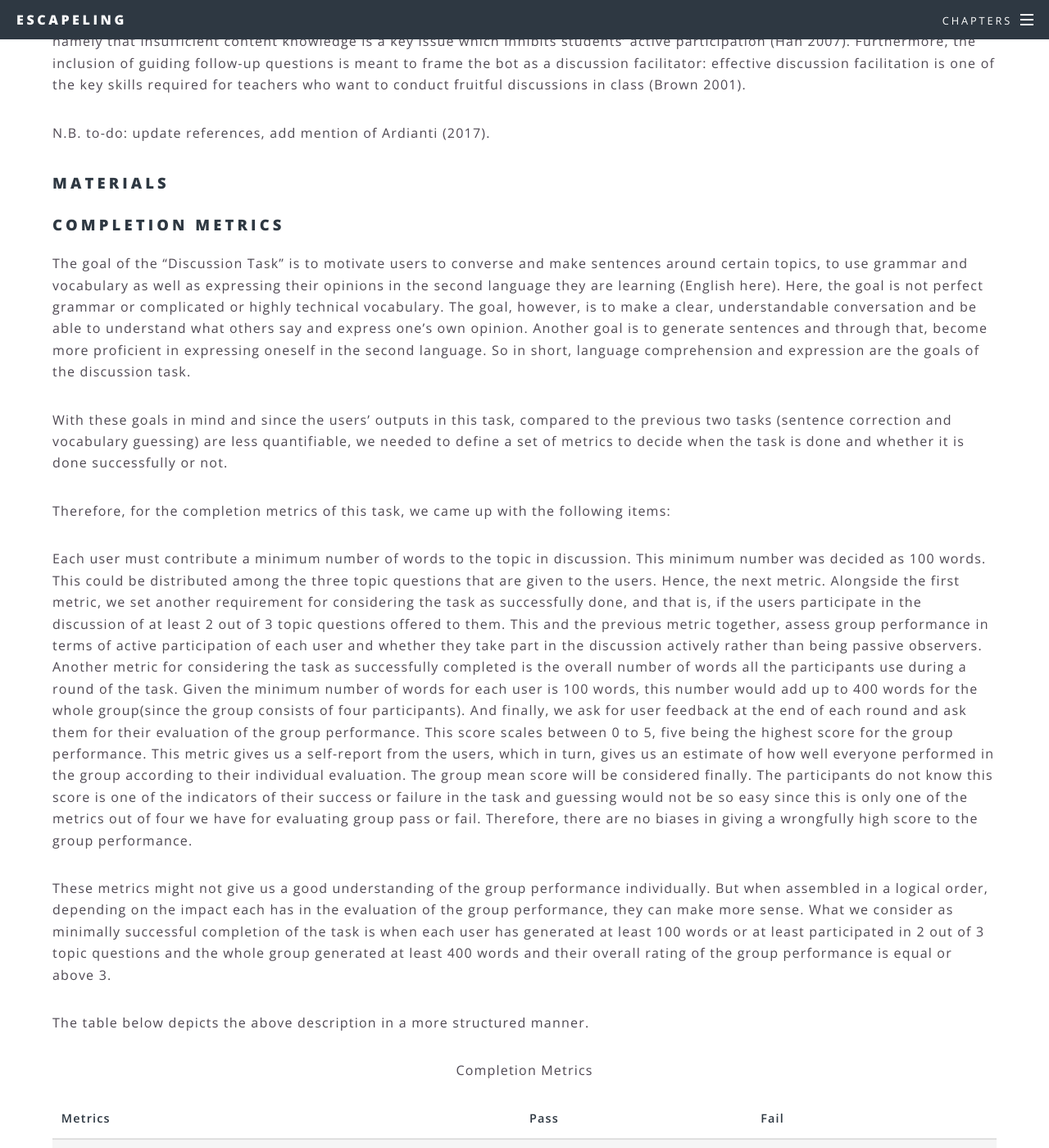
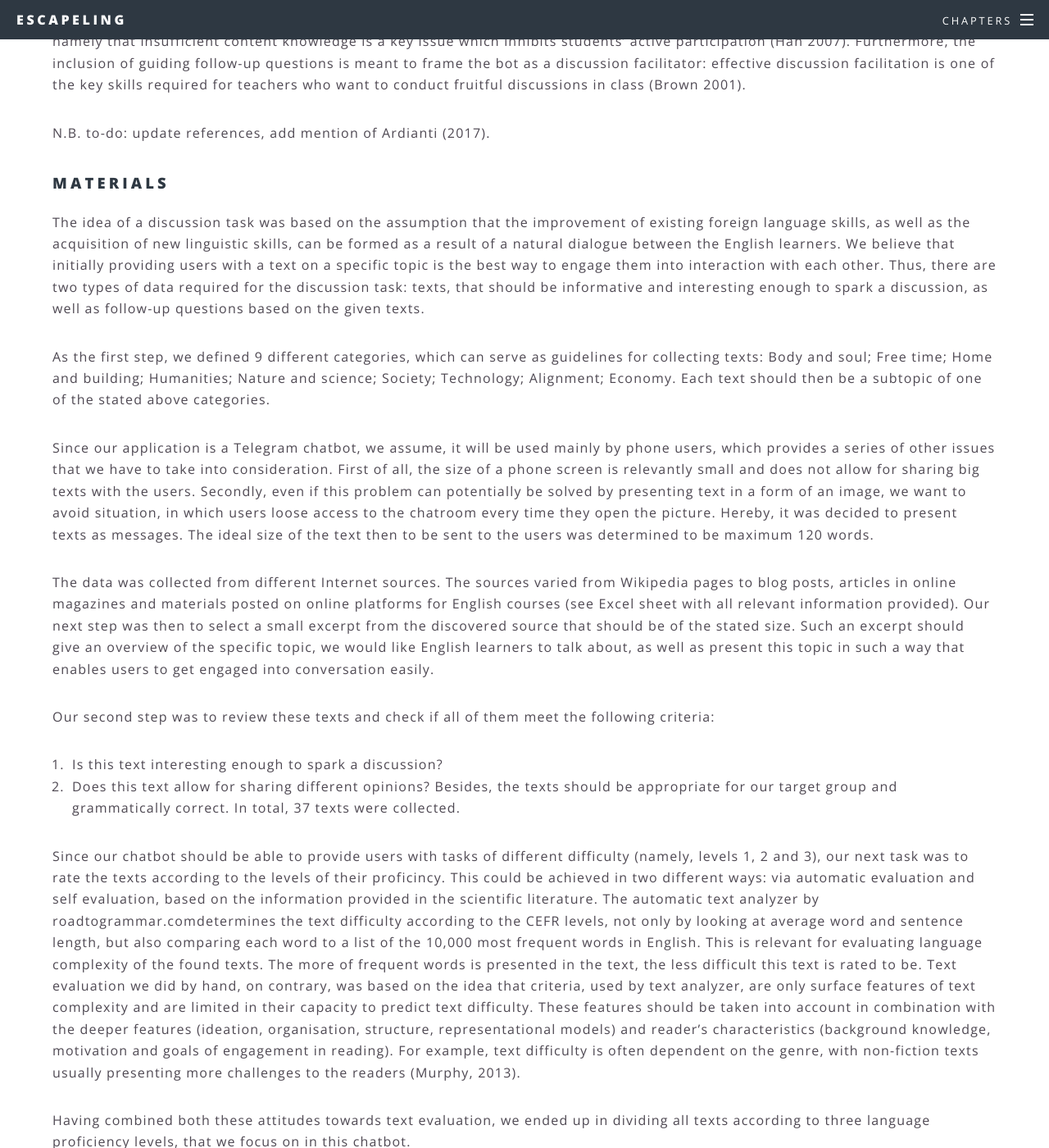
Before and after one commit to ALLUOS/ALLUOS.github.io, a Jekyll site: the page built from _posts/2020-05-03-design.md, in a window 1280 px wide and 1400 px high, scrolled down 9251 px. Shown: the whole window at 82% size. Built offline with Jekyll 4.4.1, drawn with Linux system fonts in a browser that asks for light colours; some of the changed text lies outside the part shown.

Commit message:
Update 2020-05-03-design.md

```diff
--- a/_posts/2020-05-03-design.md
+++ b/_posts/2020-05-03-design.md
@@ -141,6 +141,30 @@ N.B. to-do: update references, add mention of Ardianti (2017).
 
 ### Materials
 
+The idea of a discussion task was based on the assumption that the improvement of existing foreign language skills, as well as the acquisition of new linguistic skills, can be formed as a result of a natural dialogue between the English learners. We believe that initially providing users with a text on a specific topic is the best way to engage them into interaction with each other. Thus, there are two types of data required for the discussion task: texts, that should be informative and interesting enough to spark a discussion, as well as follow-up questions based on the given texts.
+
+As the first step, we defined 9 different categories, which can serve as guidelines for collecting texts: Body and soul; Free time; Home and building; Humanities; Nature and science; Society; Technology; Alignment; Economy. Each text should then be a subtopic of one of the stated above categories.
+
+Since our application is a Telegram chatbot, we assume, it will be used mainly by phone users, which provides a series of other issues that we have to take into consideration. First of all, the size of a phone screen is relevantly small and does not allow for sharing big texts with the users. Secondly, even if this problem can potentially be solved by presenting text in a form of an image, we want to avoid situation, in which users loose access to the chatroom every time they open the picture. Hereby, it was decided to present texts as messages. The ideal size of the text then to be sent to the users was determined to be maximum 120 words.
+
+The data was collected from different Internet sources. The sources varied from Wikipedia pages to blog posts, articles in online magazines and materials posted on online platforms for English courses (see Excel sheet with all relevant information provided). Our next step was then to select a small excerpt from the discovered source that should be of the stated size. Such an excerpt should give an overview of the specific topic, we would like English learners to talk about, as well as present this topic in such a way that enables users to get engaged into conversation easily.
+
+Our second step was to review these texts and check if all of them meet the following criteria:
+1. Is this text interesting enough to spark a discussion?
+2. Does this text allow for sharing different opinions?
+Besides, the texts should be appropriate for our target group and grammatically correct. In total, 37 texts were collected.
+
+Since our chatbot should be able to provide users with tasks of different difficulty (namely, levels 1, 2 and 3), our next task was to rate the texts according to the levels of their proficincy. This could be achieved in two different ways: via automatic evaluation and self evaluation, based on the information provided in the scientific literature. The automatic text analyzer by roadtogrammar.comdetermines the text difficulty according to the CEFR levels, not only by looking at average word and sentence length, but also comparing each word to a list of the 10,000 most frequent words in English. This is relevant for evaluating language complexity of the found texts. The more of frequent words is presented in the text, the less difficult this text is rated to be. Text evaluation we did by hand, on contrary, was based on the idea that criteria, used by text analyzer, are only surface features of text complexity and are limited in their capacity to predict text difficulty. These features should be taken into account in combination with the deeper features (ideation, organisation, structure, representational models) and reader's characteristics (background knowledge, motivation and goals of engagement in reading). For example, text difficulty is often dependent on the genre, with non-fiction texts usually presenting more challenges to the readers (Murphy, 2013).
+
+Having combined both these attitudes towards text evaluation, we ended up in dividing all texts according to three language proficiency levels, that we focus on in this chatbot.
+
+Further, the next step was to provide texts with three different questions each. Our goal was to avoid questions on text comprehension, but find those that can encourage users to share their thoughts and opinions. Below you can see an example, illustrating questions we came up with for the text about Christmas Shopping (Category: Economy):
+1. Where do you personally prefer to buy your Christmas presents?
+2. What are the advantages and disadvantages of shopping on the internet?
+3. What is better: giving or receiving gifts? Why?
+
+All questions were written by hand and checked for grammatical correctness afterwards. At the same time, exactly the latter turned out to be the main difficulty we encountered while working with the texts, as well as in the process of subsequent compilation of questions, while we are not native English speakers. Overall, all the obtained materials are considered suitable for English learners with different interests and allow the exchange of different opinions.
+
 ### Completion Metrics
 
  The goal of the “Discussion Task” is to motivate users to converse and make sentences around certain topics, to use grammar and vocabulary as well as expressing their opinions in the second language they are learning (English here). Here, the goal is not perfect grammar or complicated or highly technical vocabulary. The goal, however, is to make a clear, understandable conversation and be able to understand what others say and express one’s own opinion. Another goal is to generate sentences and through that, become more proficient in expressing oneself in the second language. So in short, language comprehension and expression are the goals of the discussion task.
@@ -250,6 +274,8 @@ Mary McGroarty (1989) The Benefits of Cooperative Learning Arrangements in Secon
 
 Medero, Julie & Ostendorf, Mari. (2009). Analysis of vocabulary difficulty using Wiktionary. SLaTE: 61-64
 
+Murphy, S. (2013). Assessing text difficulty for students. In: What Works? Research into Practices. Ontario.
+
 Pawlak, M. (2014). Error Correction in the Foreign Language Classroom. Reconsidering the Issues. Springer-Verlag Berlin Heidelberg.
 
 Rudell, A. P. (1993). Frequency of word usage and perceived word difficulty: Ratings of Kučera and Francis words. Behavior Research Methods, Instruments & Computers, 25(4), 455–   463. https://doi.org/10.3758/BF03204543
```
